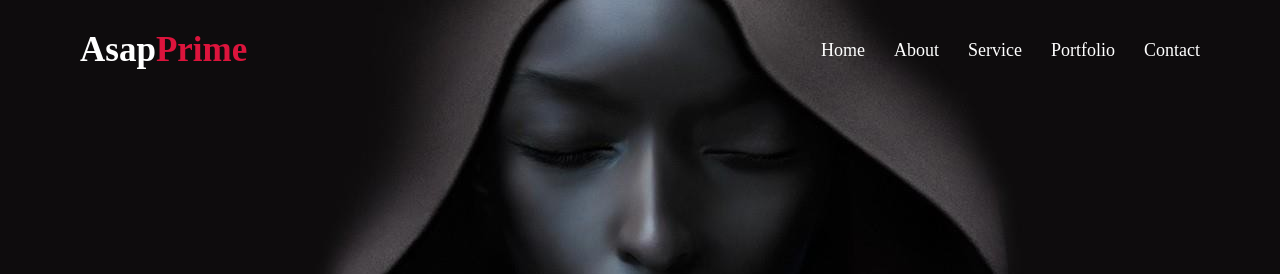
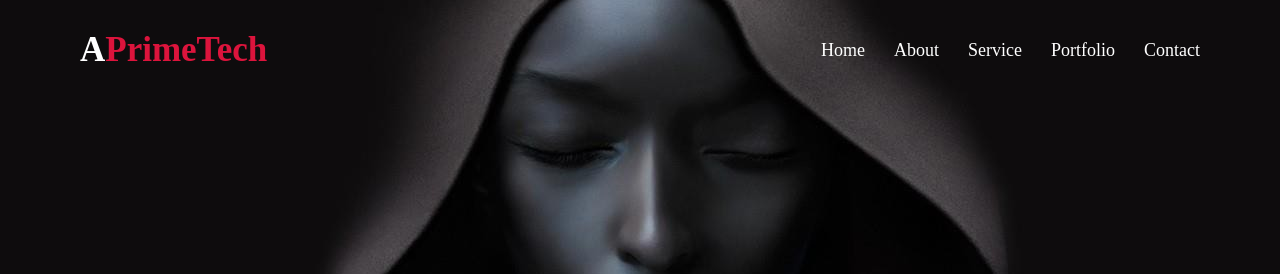
Before and after one commit to Atmosphere0102/Portfolio, a plain HTML site: page index.html in a window 1280 px wide. Shown: the top 274 px of the page. Drawn offline with nearby package versions, Linux system fonts and the light colour scheme.

Commit message:
Update index.html

```diff
--- a/index.html
+++ b/index.html
@@ -12,7 +12,7 @@
     <body>
         <nav class="navbar">
             <div class="max-width">
-                <div class="logo"><a href="#">Asap<span>Prime</span></a></div>
+                <div class="logo"><a href="#">A<span>Prime</span><span>Tech</span></a></div>
                 <ul class="menu">
                     <li><a href="#home" class="menu-btn">Home</a></li>
                     <li><a href="#about" class="menu-btn">About</a></li>
```
